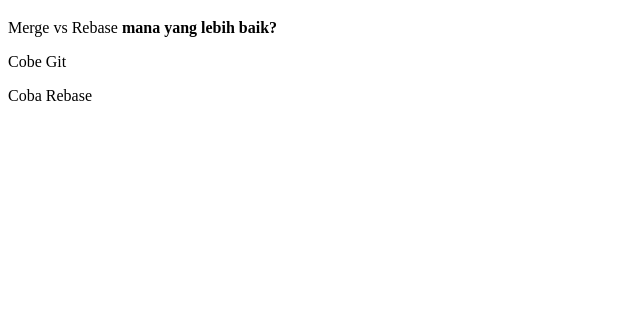
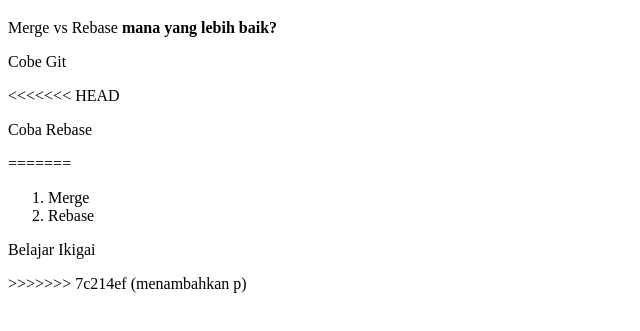
Before and after one commit to khadafiprogramming/coba-git-rebase, a plain HTML site: page index.html in a window 1280 px wide. Shown: the part 61-392 px from the top of the page, without its empty margins (0-640 px from the left). Drawn offline with Linux system fonts and the light colour scheme.

Commit message:
merge conflict

```diff
--- a/index.html
+++ b/index.html
@@ -12,7 +12,15 @@
     <h1>Belajar Work Flow Git Rebase</h1>
     <p>Merge vs Rebase <b>mana yang lebih baik?</b></p>
     <p>Cobe Git</p>
+<<<<<<< HEAD
     <p>Coba Rebase</p>
+=======
+    <ol>
+        <li>Merge</li>
+        <li>Rebase</li>
+    </ol>
+    <p>Belajar Ikigai</p>
+>>>>>>> 7c214ef (menambahkan p)
 </body>
 
 </html>
```
